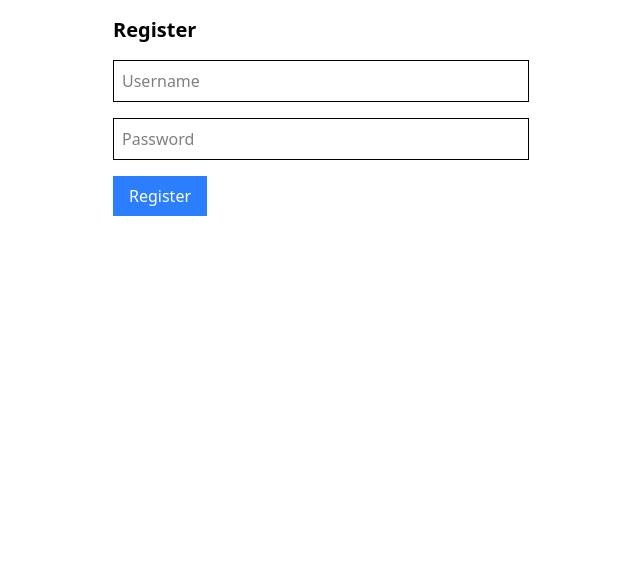
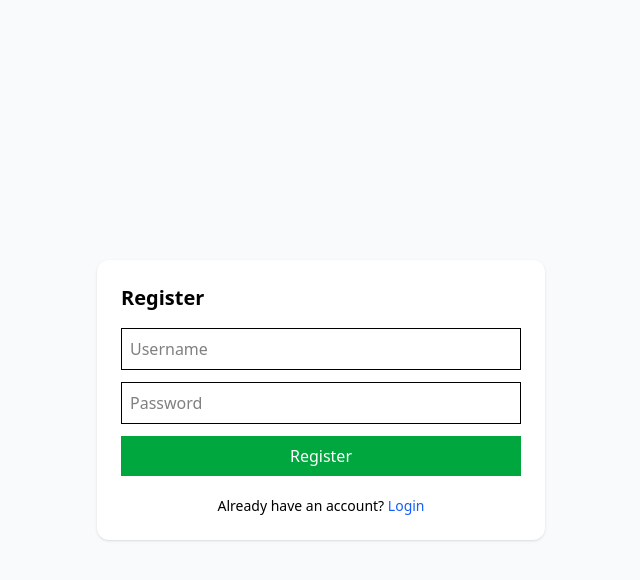
Before and after one commit to AakashGaur03/casino-slot, a React (Vite) app in the folder casino-slot-frontend/: page / in a window 1280 px wide. Shown: the top 580 px of the page, without its empty margins (319-959 px from the left). Built offline with nearby package versions, Linux system fonts and the light colour scheme; no server answers.

Commit message:
No other Route can be accessed Updated Login and Register

```diff
--- a/casino-slot-frontend/src/App.tsx
+++ b/casino-slot-frontend/src/App.tsx
@@ -1,4 +1,4 @@
-import { BrowserRouter, Route, Routes } from "react-router-dom";
+import { BrowserRouter, Navigate, Route, Routes } from "react-router-dom";
 import Login from "./pages/Login";
 import Register from "./pages/Register";
 import Dashboard from "./pages/Dashboard";
@@ -11,6 +11,7 @@ function App() {
 				<Route path="/register" element={<Register />} />
 				<Route path="/login" element={<Login />} />
 				<Route path="/dashboard" element={<Dashboard />} />
+				<Route path="*" element={<Navigate to="/login" />} />
 			</Routes>
 		</BrowserRouter>
 	);
--- a/casino-slot-frontend/src/pages/Login.tsx
+++ b/casino-slot-frontend/src/pages/Login.tsx
@@ -1,19 +1,20 @@
 import { useState } from "react";
+import { useNavigate, Link } from "react-router-dom";
 import API from "../api/axios";
-import { useNavigate } from "react-router-dom";
+import { handleApiError } from "../utils/handleApiError";
 import { useAuth } from "../context/useAuth";
-import { handleApiError } from "../utils/handleApiError";
 
 const Login = () => {
+	const { login } = useAuth();
+	const navigate = useNavigate();
 	const [username, setUsername] = useState("");
 	const [password, setPassword] = useState("");
-	const { login } = useAuth();
-	const navigate = useNavigate();
 
-	const handleLogin = async () => {
+	const handleSubmit = async (e: React.FormEvent) => {
+		e.preventDefault();
 		try {
 			const res = await API.post("/auth/login", { username, password });
-			login(res.data.token, username);
+			login(res.data.token, res.data.username);
 			navigate("/dashboard");
 		} catch (err) {
 			handleApiError(err, "Login failed");
@@ -21,18 +22,36 @@ const Login = () => {
 	};
 
 	return (
-		<div className="p-4 max-w-md mx-auto space-y-4">
-			<h2 className="text-xl font-bold">Login</h2>
-			<input className="w-full p-2 border" placeholder="Username" onChange={(e) => setUsername(e.target.value)} />
+		<div className="min-h-screen flex items-center justify-center bg-gray-50">
+			<div className="p-6 w-full max-w-md bg-white rounded-xl shadow">
+				<h2 className="text-xl font-bold mb-4">Login</h2>
+				<form onSubmit={handleSubmit} className="space-y-3">
 					<input
-				className="w-full p-2 border"
+						className="border p-2 w-full"
+						placeholder="Username"
+						value={username}
+						onChange={(e) => setUsername(e.target.value)}
+						required
+					/>
+					<input
+						className="border p-2 w-full"
 						type="password"
 						placeholder="Password"
+						value={password}
 						onChange={(e) => setPassword(e.target.value)}
+						required
 					/>
-			<button className="bg-green-500 text-white px-4 py-2" onClick={handleLogin}>
+					<button className="bg-blue-600 text-white px-4 py-2 w-full" type="submit">
 						Login
 					</button>
+					<p className="text-sm mt-2 text-center">
+						Don't have an account?{" "}
+						<Link to="/register" className="text-blue-600 hover:underline">
+							Register
+						</Link>
+					</p>
+				</form>
+			</div>
 		</div>
 	);
 };
--- a/casino-slot-frontend/src/pages/Register.tsx
+++ b/casino-slot-frontend/src/pages/Register.tsx
@@ -1,17 +1,17 @@
 import { useState } from "react";
+import { useNavigate, Link } from "react-router-dom";
 import API from "../api/axios";
-import { useNavigate } from "react-router-dom";
 import { handleApiError } from "../utils/handleApiError";
 
 const Register = () => {
+	const navigate = useNavigate();
 	const [username, setUsername] = useState("");
 	const [password, setPassword] = useState("");
-	const navigate = useNavigate();
 
-	const handleRegister = async () => {
+	const handleSubmit = async (e: React.FormEvent) => {
+		e.preventDefault();
 		try {
 			await API.post("/auth/register", { username, password });
-			alert("User created! Please login.");
 			navigate("/login");
 		} catch (err) {
 			handleApiError(err, "Registration failed");
@@ -19,18 +19,36 @@ const Register = () => {
 	};
 
 	return (
-		<div className="p-4 max-w-md mx-auto space-y-4">
-			<h2 className="text-xl font-bold">Register</h2>
-			<input className="w-full p-2 border" placeholder="Username" onChange={(e) => setUsername(e.target.value)} />
+		<div className="min-h-screen flex items-center justify-center bg-gray-50">
+			<div className="p-6 w-full max-w-md bg-white rounded-xl shadow">
+				<h2 className="text-xl font-bold mb-4">Register</h2>
+				<form onSubmit={handleSubmit} className="space-y-3">
 					<input
-				className="w-full p-2 border"
+						className="border p-2 w-full"
+						placeholder="Username"
+						value={username}
+						onChange={(e) => setUsername(e.target.value)}
+						required
+					/>
+					<input
+						className="border p-2 w-full"
 						type="password"
 						placeholder="Password"
+						value={password}
 						onChange={(e) => setPassword(e.target.value)}
+						required
 					/>
-			<button className="bg-blue-500 text-white px-4 py-2" onClick={handleRegister}>
+					<button className="bg-green-600 text-white px-4 py-2 w-full" type="submit">
 						Register
 					</button>
+					<p className="text-sm mt-2 text-center">
+						Already have an account?{" "}
+						<Link to="/login" className="text-blue-600 hover:underline">
+							Login
+						</Link>
+					</p>
+				</form>
+			</div>
 		</div>
 	);
 };
--- /dev/null
+++ b/casino-slot-frontend/src/routes/PrivateRoute.tsx
@@ -0,0 +1,10 @@
+import { Navigate, Outlet } from "react-router-dom";
+import { useAuth } from "../context/useAuth";
+
+const PrivateRoute = () => {
+	const { token } = useAuth();
+
+	return token ? <Outlet /> : <Navigate to="/login" />;
+};
+
+export default PrivateRoute;
```
Lines whose indentation alone changed are shown as unchanged.
